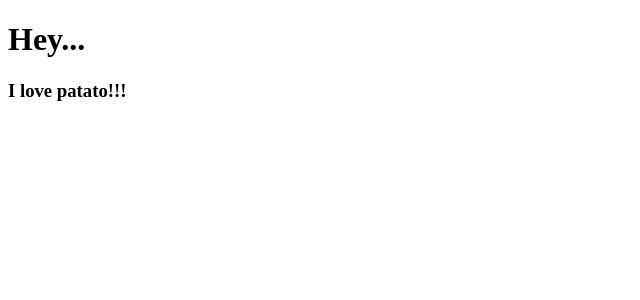
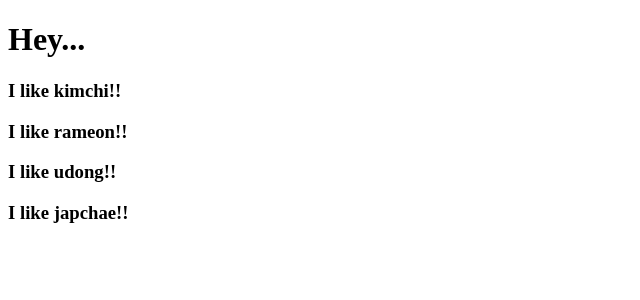
Before and after one commit to YuuJining/React, a React (Create React App) app in the folder movie_app/: page / in a window 1280 px wide. Shown: the top 300 px of the page, without its empty margins (0-640 px from the left). Built offline with nearby package versions, Linux system fonts and the light colour scheme.

Commit message:
재사용 가능한 Components 생성 (JSX+Props)

```diff
--- a/movie_app/src/App.js
+++ b/movie_app/src/App.js
@@ -1,11 +1,17 @@
 import React from "react";
-import Potato from "./Potato";
 
-function App() {
+function Food({ fav }) {
+return <h3>I like {fav}!!</h3>
+}
+
+ function App() {
   return (
     <div className="App">
       <h1>Hey...</h1>
-      <Potato />
+      <Food fav="kimchi" />
+      <Food fav="rameon" />
+      <Food fav="udong" />
+      <Food fav="japchae" />
     </div>
   );
 }
--- a/movie_app/src/Potato.js
+++ /dev/null
@@ -1,7 +0,0 @@
-import React from "react";
-
-function Potato() {
-    return <h3>I love patato!!!</h3>;
-}
-
-export default Potato;
```
